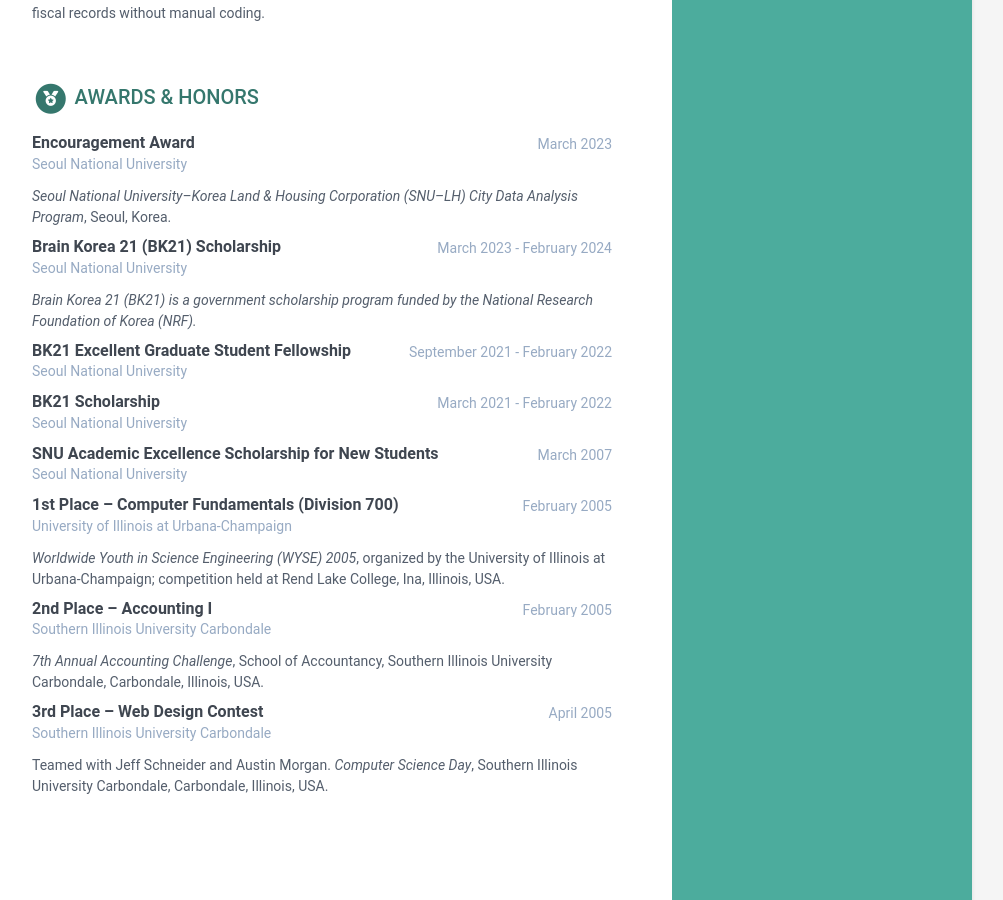
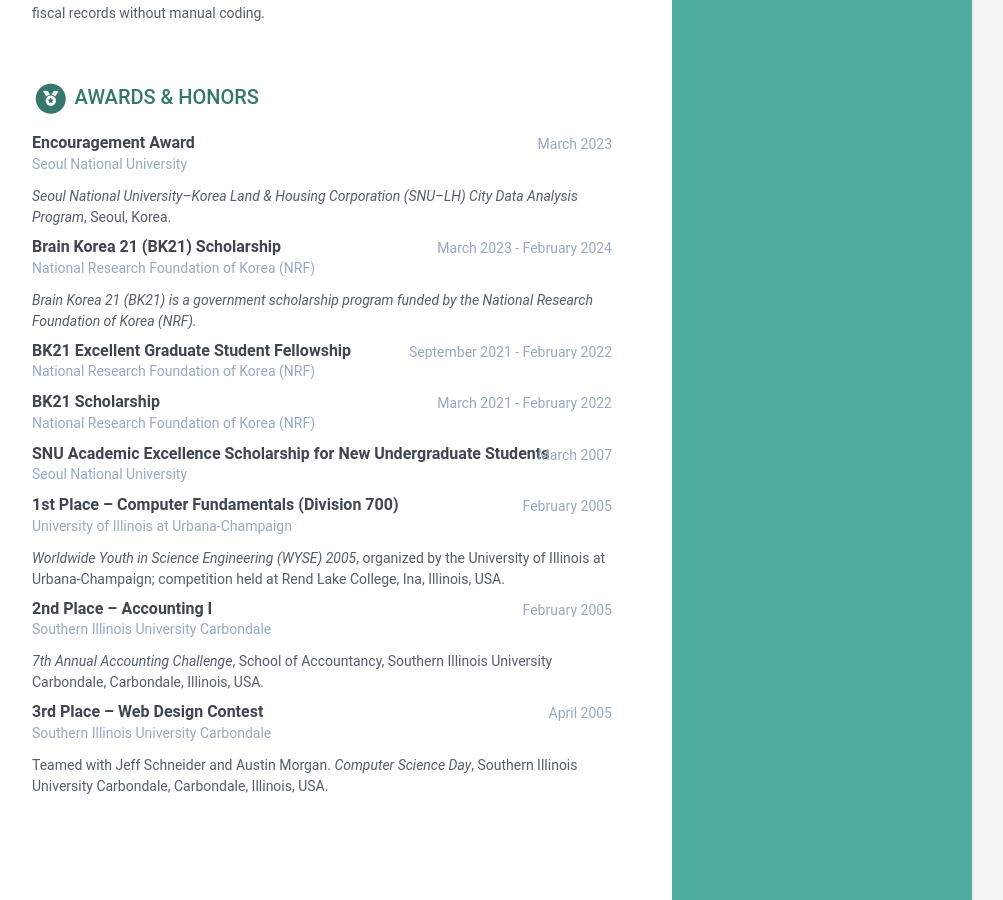
Before and after one commit to WookieLee/wookielee.github.io, a Jekyll site: the page built from index.html, in a window 1280 px wide and 900 px high, scrolled down 2737 px. Shown: the whole window, without its empty margins (168-1171 px from the left). Built offline with Jekyll 4.4.1, drawn with Linux system fonts in a browser that asks for light colours.

Commit message:
Update data.yml

```diff
--- a/_data/data.yml
+++ b/_data/data.yml
@@ -110,7 +110,7 @@
   - name: <b>Brain Korea 21 (BK21) Scholarship</b>
     start: March 2023
     end: February 2024
-    organization: Seoul National University
+    organization: National Research Foundation of Korea (NRF)
     #credentialid: 111-222
     #credentialurl: www.google.com
     #credentialname: Source
@@ -119,7 +119,7 @@
   - name: <b>BK21 Excellent Graduate Student Fellowship</b>
     start: September 2021
     end: February 2022
-    organization: Seoul National University
+    organization: National Research Foundation of Korea (NRF)
     #credentialid: 111-222
     #credentialurl: www.google.com
     #credentialname: Source
@@ -127,12 +127,12 @@
   - name: <b>BK21 Scholarship</b>
     start: March 2021
     end: February 2022
-    organization: Seoul National University
+    organization: National Research Foundation of Korea (NRF)
     #credentialid: 111-222
     #credentialurl: www.google.com
     #credentialname: Source
     details: |
-  - name: <b>SNU Academic Excellence Scholarship for New Students</b>
+  - name: <b>SNU Academic Excellence Scholarship for New Undergraduate Students</b>
     start: March 2007
     #end: 2021
     organization: Seoul National University
```
